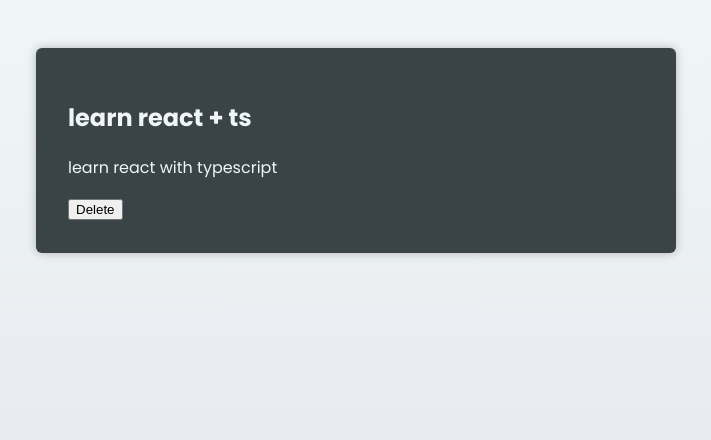
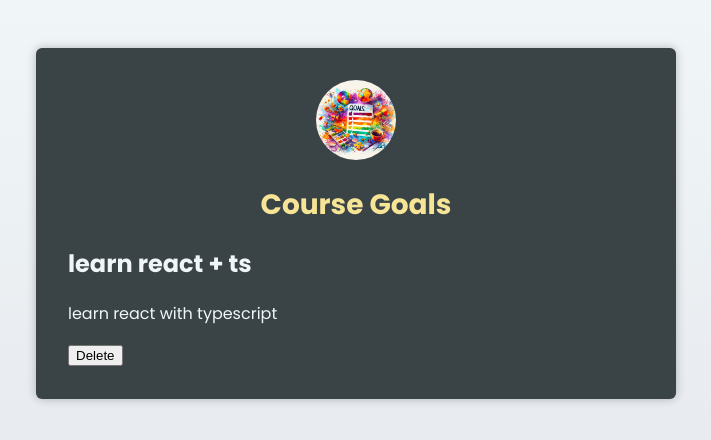
Before and after one commit to ycl818/React_x_TypeScript, a React (Vite) app in the folder TypeScript_with_React_Essentials/: page / in a window 1280 px wide. Shown: the top 440 px of the page, without its empty margins (284-995 px from the left). Built offline with nearby package versions, Linux system fonts and the light colour scheme; the HTML template or start-up script is replaced by a standard one.

Commit message:
Creating a Header Component

```diff
--- a/TypeScript_with_React_Essentials/src/App.tsx
+++ b/TypeScript_with_React_Essentials/src/App.tsx
@@ -1,8 +1,13 @@
 import CourseGoal from "./components/CourseGoal";
+import Header from "./components/Header";
+import goalsImg from "./assets/goals.jpg";
 
 export default function App() {
   return (
     <main>
+      <Header image={{ src: goalsImg, alt: "A list of goals" }}>
+        <h1>Course Goals</h1>
+      </Header>
       <CourseGoal title="learn react + ts">
         <p> learn react with typescript</p>
       </CourseGoal>
--- /dev/null
+++ b/TypeScript_with_React_Essentials/src/components/Header.tsx
@@ -0,0 +1,17 @@
+import React from "react";
+
+interface HeaderProps {
+  image: { src: string; alt: string };
+  children: React.ReactNode;
+}
+
+const Header = ({ image, children }: HeaderProps) => {
+  return (
+    <header>
+      <img {...image} />
+      {children}
+    </header>
+  );
+};
+
+export default Header;
```
